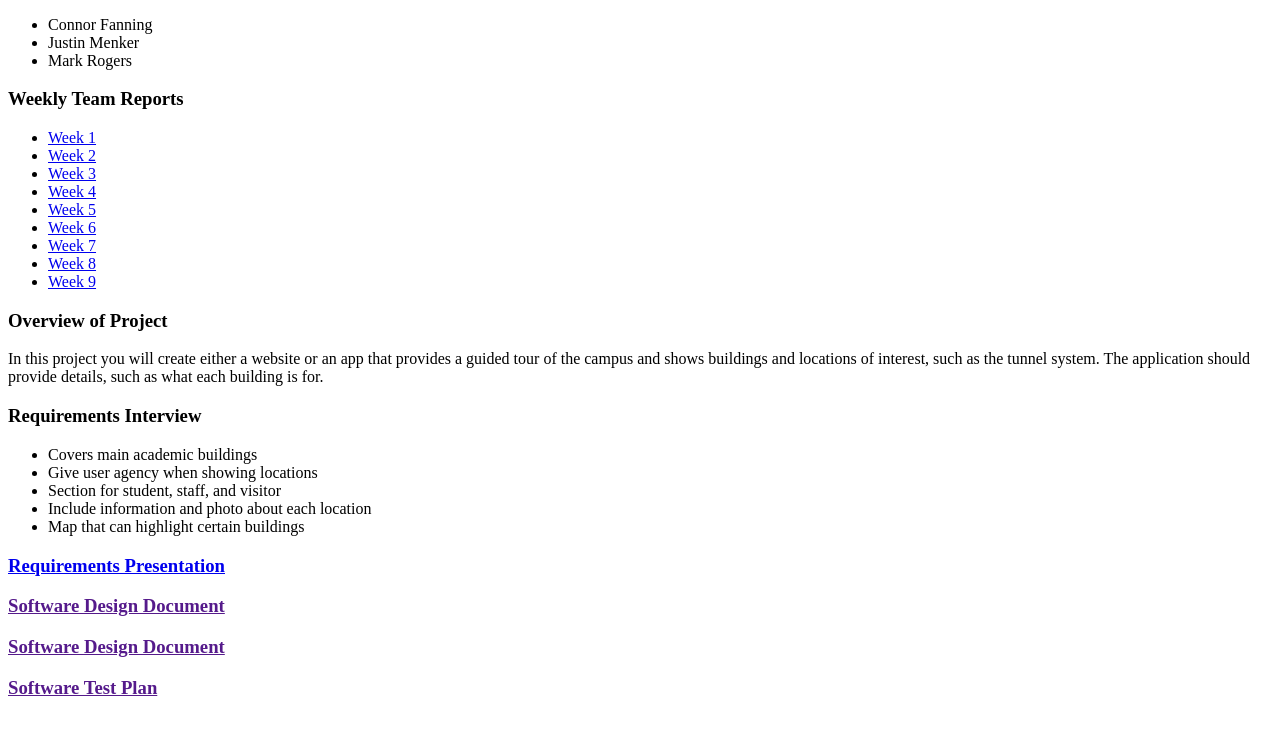
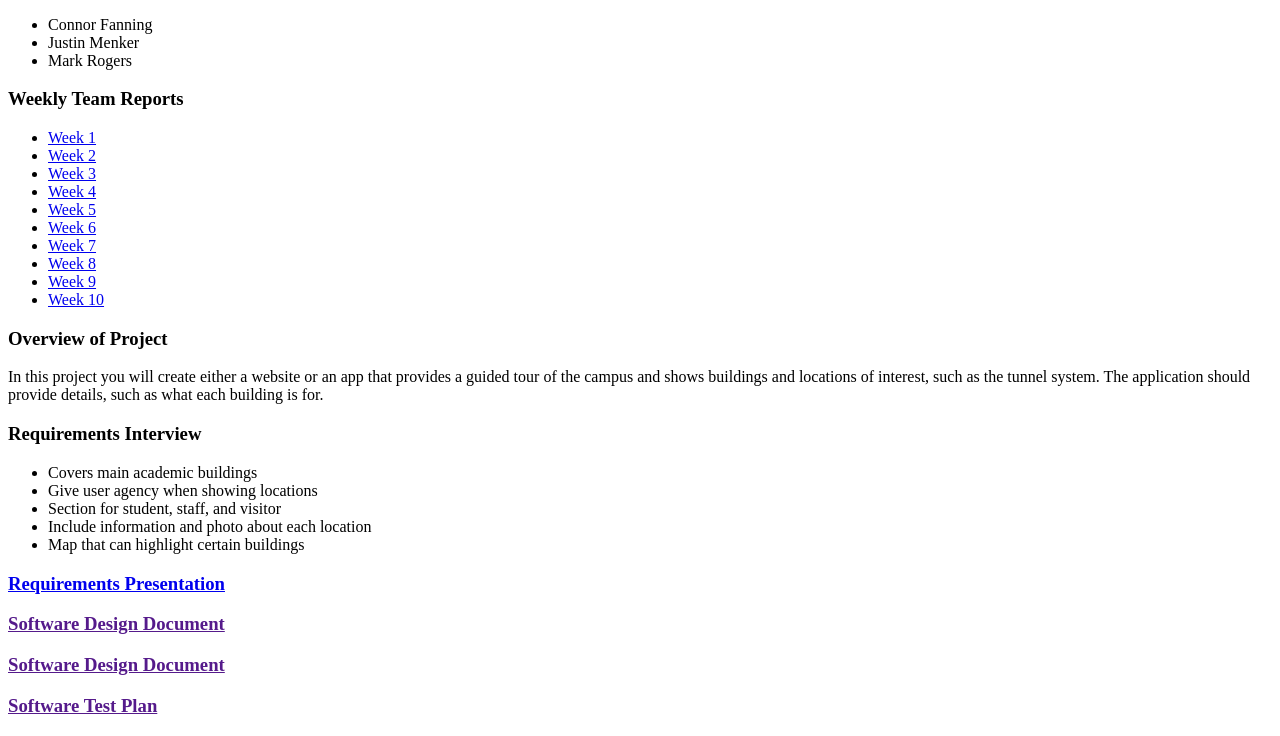
Before and after one commit to MarkRogers009/Intro-to-Software-EGR-Project-Team-Website, a plain HTML site: page index.html in a window 1280 px wide. Shown: the part 105-841 px from the top of the page. Drawn offline with Linux system fonts and the light colour scheme.

Commit message:
Update index.html

```diff
--- a/index.html
+++ b/index.html
@@ -23,6 +23,7 @@
         <li><a href="TeamWeeklyReport Week 7.pdf">Week 7</a></li>
         <li><a href="TeamWeeklyReport Week 8.pdf">Week 8</a></li>
         <li><a href="TeamWeeklyReport Week 9.pdf">Week 9</a></li>
+        <li><a href="TeamWeeklyReport Week 10.pdf">Week 10</a></li>
     </ul>
     <h3>Overview of Project</h3>
     <p>
```
